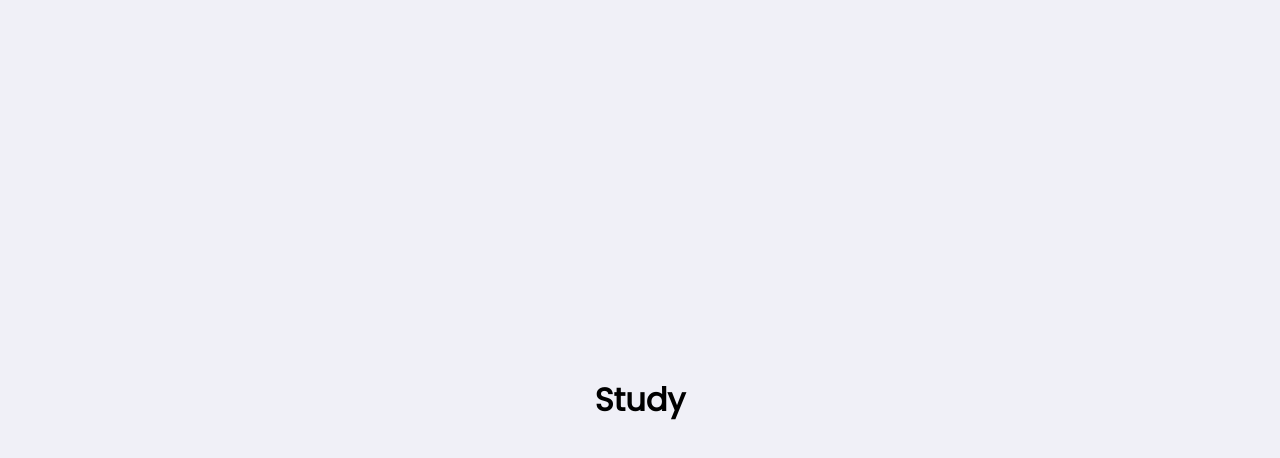
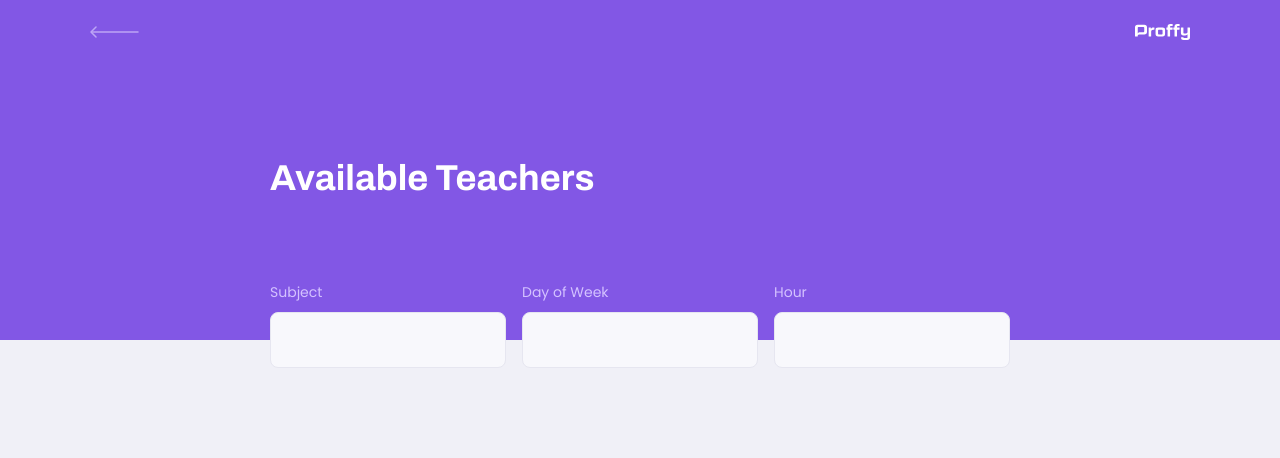
Before and after one commit to davidacmoreira/proffy, a React (Create React App) app in the folder web/: page /study in a window 1280 px wide. Shown: the top 458 px of the page. Built offline with nearby package versions, Linux system fonts and the light colour scheme; the HTML template or start-up script is replaced by a standard one.

Commit message:
Add page header

```diff
--- /dev/null
+++ b/web/src/components/PageHeader/index.tsx
@@ -0,0 +1,32 @@
+import React from 'react';
+import { Link } from 'react-router-dom';
+
+import logoImg from '../../assets/images/logo.svg';
+import backIcon from '../../assets/images/icons/back.svg';
+
+import './styles.css'
+
+interface PageHeaderProps {
+  title: string;
+}
+
+const PageHeader: React.FC<PageHeaderProps> = (props) => {
+  return (
+    <header className="page-header">
+      <div className="top-bar-container">
+        <Link to="/">
+          <img src={backIcon} alt="Back" />
+        </Link>
+        <img src={logoImg} alt="Proffy" />
+      </div>
+
+      <div className="header-content">
+        <strong>{props.title}</strong>
+
+        {props.children}
+      </div>
+    </header>
+  )
+}
+
+export default PageHeader;
--- /dev/null
+++ b/web/src/components/PageHeader/styles.css
@@ -0,0 +1,66 @@
+.page-header {
+  display: flex;
+  flex-direction: column;
+  background: var(--color-primary)
+}
+
+.page-header .top-bar-container {
+  width: 90%;
+  margin: 0 auto;
+  display: flex;
+  align-items: center;
+  justify-content: space-between;
+  color: var(--color-text-in-primary);
+  padding: 1.6rem 0;
+}
+
+.page-header .top-bar-container a {
+  height: 3.2rem;
+  transition: opacity 0.2s;
+}
+
+.page-header .top-bar-container a:hover {
+  opacity: 0.6;
+}
+
+.page-header .top-bar-container > img {
+  height: 1.6rem;
+}
+
+.page-header .header-content {
+  width: 90%;
+  margin: 0 auto;
+  position: relative;
+  margin: 3.2rem auto;
+}
+
+.page-header .header-content strong {
+  font: 700 3.6rem Archivo;
+  line-height: 4.2rem;
+  color: var(--color-title-in-primary);
+}
+
+@media (min-width: 700px) {
+  .page-header {
+    height: 340px;
+  }
+
+  .page-header .top-bar-container {
+    max-width: 1100px;
+  }
+
+  .page-header .header-content {
+    flex: 1;
+    max-width: 740px;
+    margin: 0 auto;
+    padding-bottom: 48px;
+    display: flex;
+    flex-direction: column;
+    justify-content: center;
+    align-items: flex-start;
+  }
+
+  .page-header .header-content strong {
+    max-width: 350px;
+  }
+}
--- a/web/src/pages/TeacherForm/index.tsx
+++ b/web/src/pages/TeacherForm/index.tsx
@@ -1,8 +1,13 @@
 import React from 'react';
+
+import PageHeader from '../../components/PageHeader';
+
 
 function TeacherForm() {
   return (
-    <h1>Give Classes</h1>
+    <div id="page-teacher-form" className="container">
+      <PageHeader title="Amazing that you want to teach leasons" />
+    </div>
   )
 }
 
--- a/web/src/pages/TeacherList/index.tsx
+++ b/web/src/pages/TeacherList/index.tsx
@@ -1,8 +1,31 @@
 import React from 'react';
+
+import PageHeader from '../../components/PageHeader';
+
+import './styles.css';
 
 function TeacherList() {
   return (
-    <h1>Study</h1>
+    <div id="page-teacher-list" className="container">
+      <PageHeader title="Available Teachers">
+        <form id="search-teachers">
+          <div className="input-block">
+            <label htmlFor="subject">Subject</label>
+            <input id="subject" type="text" />
+          </div>
+
+          <div className="input-block">
+            <label htmlFor="week_day">Day of Week</label>
+            <input id="week_day" type="text" />
+          </div>
+
+          <div className="input-block">
+            <label htmlFor="time">Hour</label>
+            <input id="time" type="text" />
+          </div>
+        </form>
+      </PageHeader>
+    </div>
   )
 }
 
--- /dev/null
+++ b/web/src/pages/TeacherList/styles.css
@@ -0,0 +1,76 @@
+#page-teacher-list {
+  width: 100vw;
+  height: 100vh;
+}
+
+#search-teachers {
+  margin-top: 3.2rem;
+}
+
+#search-teachers label {
+  color: var(--color-text-in-primary);
+}
+
+#search-teachers .input-block {
+  position: relative;
+}
+
+#search-teachers .input-block + .input-block {
+  margin-top: 1.4rem;
+}
+
+#search-teachers .input-block label {
+  font-size: 1.4rem;
+}
+
+#search-teachers .input-block input {
+  width: 100%;
+  height: 5.6rem;
+  margin-top: 0.8rem;
+  border-radius: 0.8rem;
+  background: var(--color-input-background);
+  border: 1px solid var(--color-line-in-white);
+  outline: none;
+  padding: 0 1.6rem;
+  font: 1.6rem Archivo;
+}
+
+#search-teachers .input-block:focus-within::after {
+  width: calc(100% - 3.2rem);
+  height: 2px;
+  content: '';
+  background: var(--color-primary-light);
+  position: absolute;
+  left: 1.6rem;
+  right: 1.6rem;
+  bottom: 0;
+}
+
+#page-teacher-list main {
+  margin: 3.2rem auto;
+  width: 90%;
+}
+
+@media (min-width: 700px) {
+  #page-teacher-list {
+    max-width: 100%;
+  }
+
+  #search-teachers {
+    display: grid;
+    grid-template-columns: repeat(3, 1fr);
+    column-gap: 16px;
+    position: absolute;
+    bottom: -28px;
+  }
+
+  #search-teachers .input-block + .input-block {
+    margin-top: 0;
+  }
+
+  #page-teacher-list main {
+    padding: 3.2rem 0;
+    max-width: 740px;
+    margin: 0 auto;
+  }
+}
```
